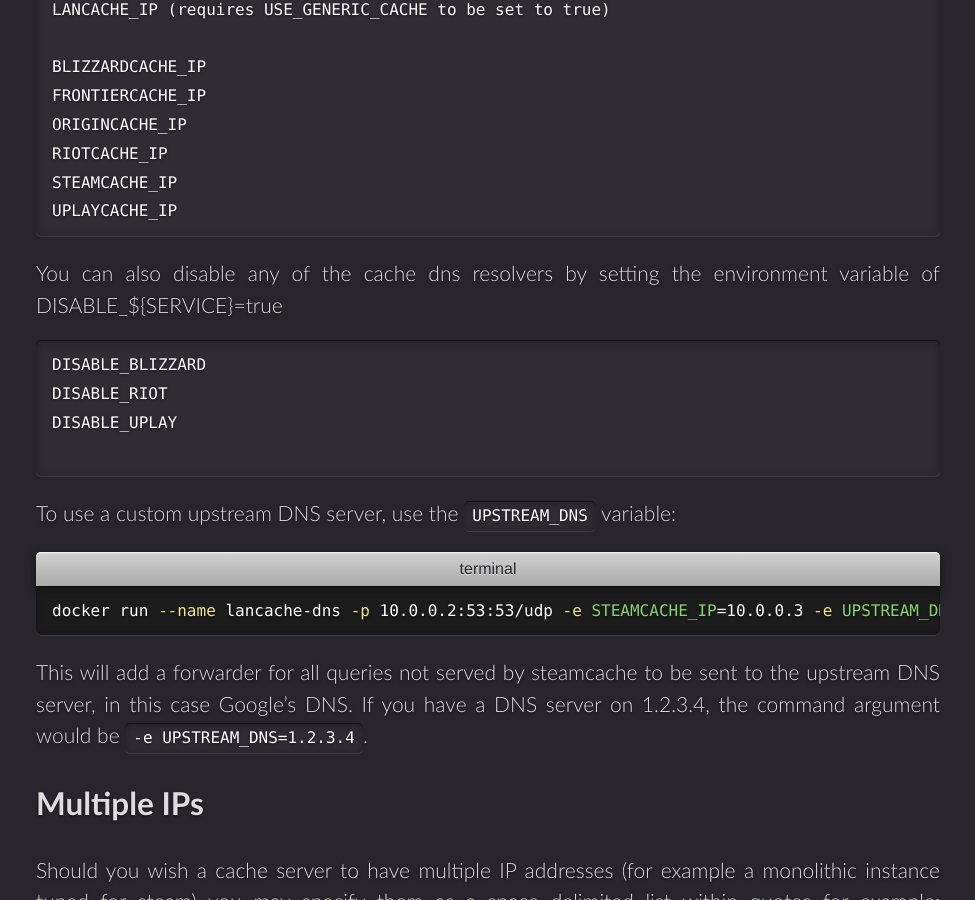
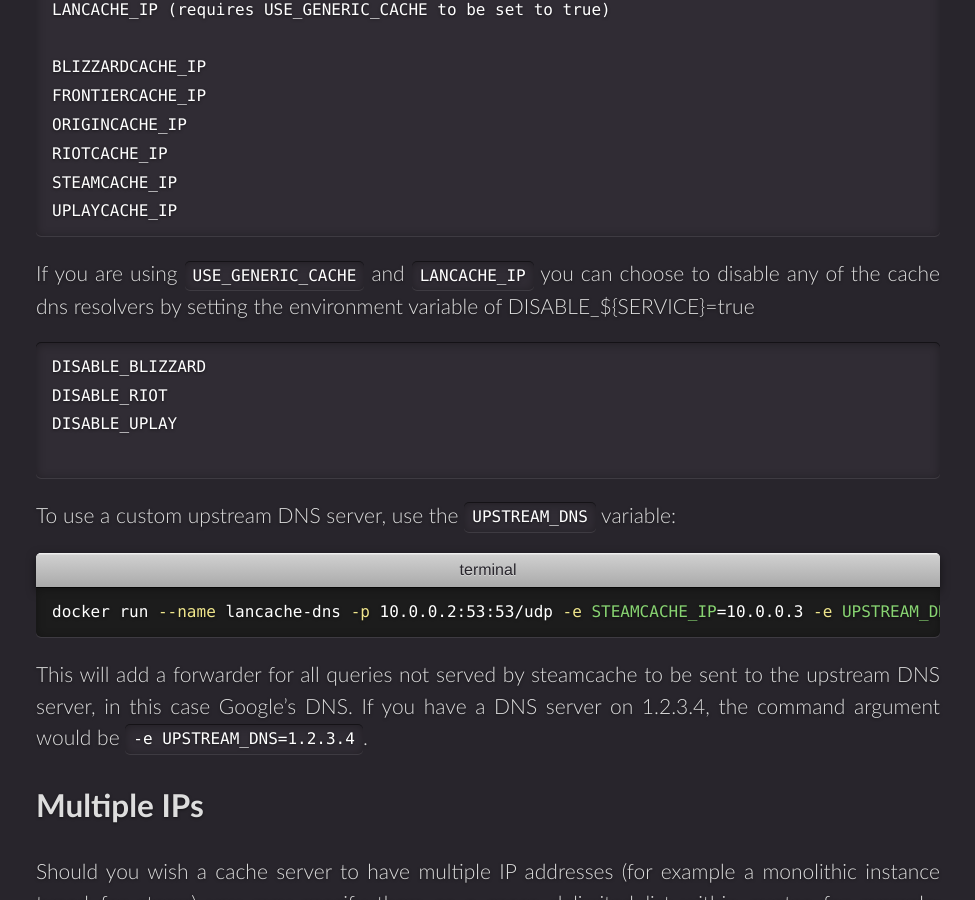
Before and after one commit to lancachenet/lancachenet.github.io, a Jekyll site: the page built from _docs/containers/dns/index.md, in a window 1280 px wide and 900 px high, scrolled down 1505 px. Shown: the whole window, without its empty margins (24-999 px from the left). Built offline with Jekyll 4.4.1, drawn with Linux system fonts in a browser that asks for light colours; comment, search, counter and statistics services are not loaded.

Commit message:
Update index.md

````diff
--- a/_docs/containers/dns/index.md
+++ b/_docs/containers/dns/index.md
@@ -47,7 +47,7 @@
 UPLAYCACHE_IP
 ```
 
-You can also disable any of the cache dns resolvers by setting the environment variable of DISABLE_${SERVICE}=true
+If you are using `USE_GENERIC_CACHE` and `LANCACHE_IP` you can choose to disable any of the cache dns resolvers by setting the environment variable of DISABLE_${SERVICE}=true
 
 ```
 DISABLE_BLIZZARD
````
